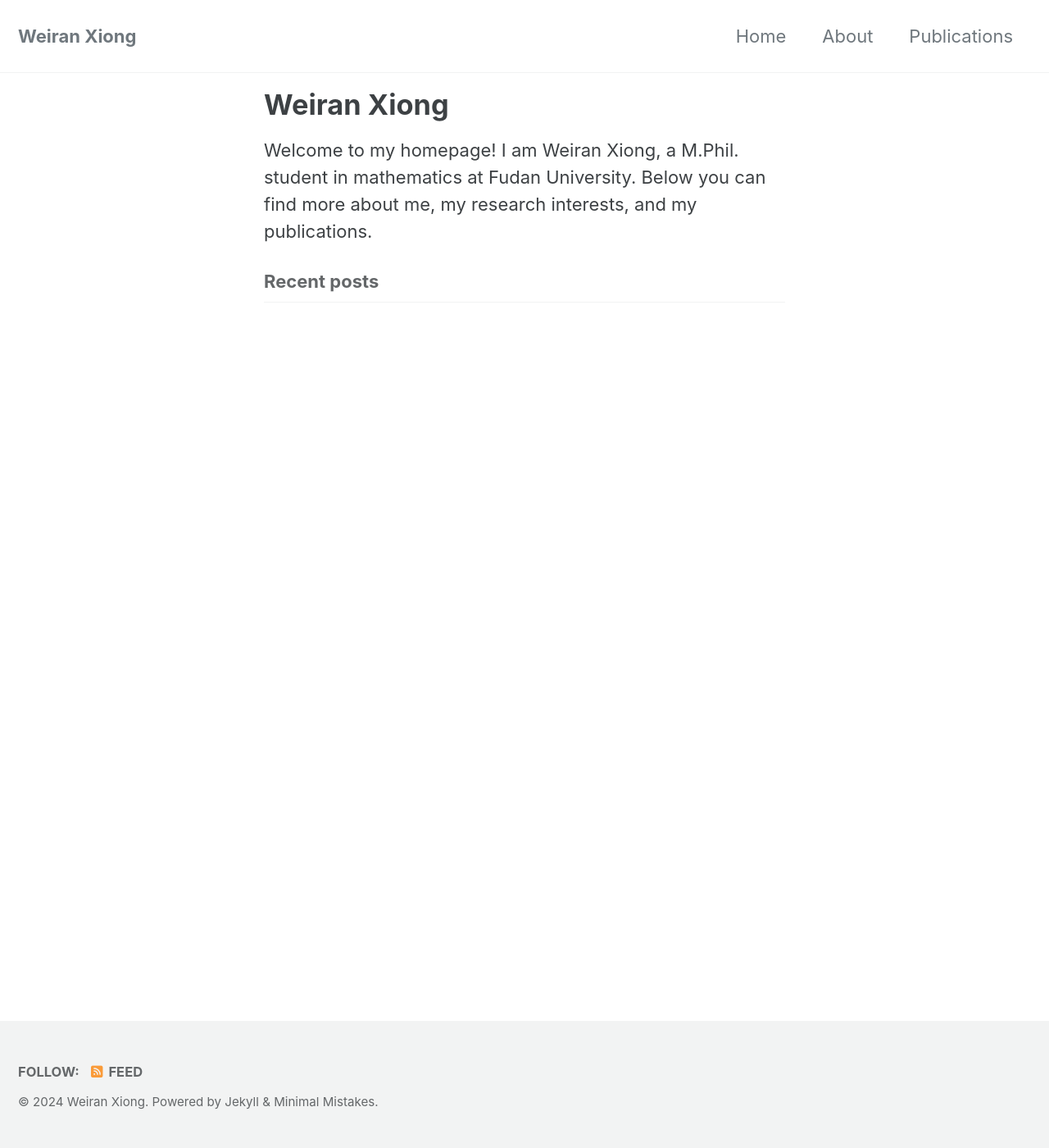
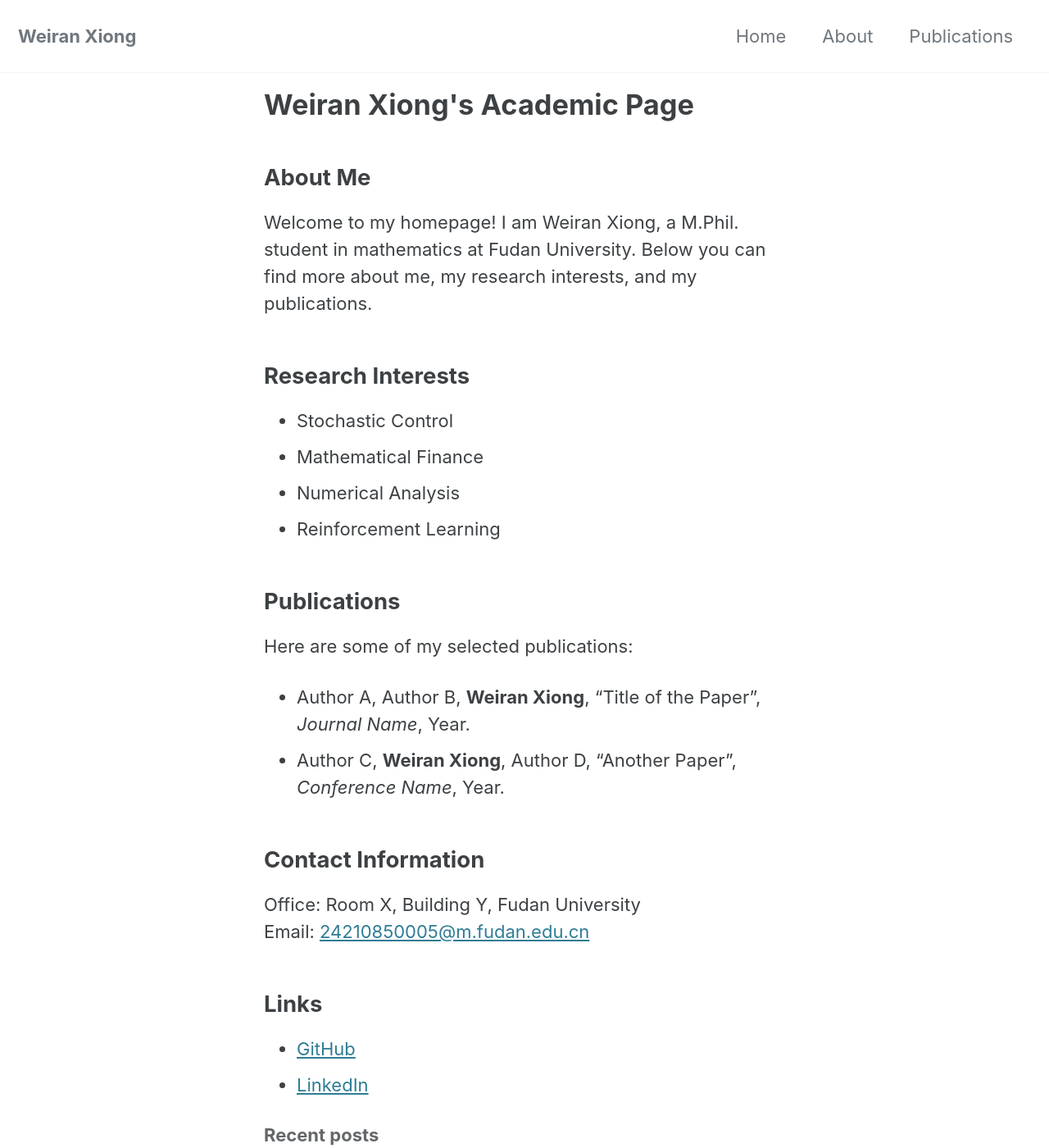
Before and after one commit to Weiran-Xiong/weiran-xiong.github.io, a Jekyll site: the page built from index.md, in a window 1280 px wide and 1400 px high. Shown: the whole window at 82% size. Built offline with Jekyll 4.4.1, drawn with Linux system fonts in a browser that asks for light colours; cached includes are drawn as plain includes; the list of posts is cut into pages by our own code.

Commit message:
Update index.md

```diff
--- a/index.md
+++ b/index.md
@@ -1,7 +1,28 @@
 ---
 layout: home
 permalink: /
-title: "Weiran Xiong"
+title: "Weiran Xiong's Academic Page"
 ---
 
+## About Me
 Welcome to my homepage! I am Weiran Xiong, a M.Phil. student in mathematics at Fudan University. Below you can find more about me, my research interests, and my publications.
+
+## Research Interests
+- Stochastic Control
+- Mathematical Finance
+- Numerical Analysis
+- Reinforcement Learning
+
+## Publications
+Here are some of my selected publications:
+
+- Author A, Author B, **Weiran Xiong**, "Title of the Paper", *Journal Name*, Year.
+- Author C, **Weiran Xiong**, Author D, "Another Paper", *Conference Name*, Year.
+
+## Contact Information
+Office: Room X, Building Y, Fudan University
+Email: [24210850005@m.fudan.edu.cn](mailto:24210850005@m.fudan.edu.cn)
+
+## Links
+- [GitHub](https://github.com/Weiran-Xiong)
+- [LinkedIn](https://www.linkedin.com/in/your-linkedin/)
```
